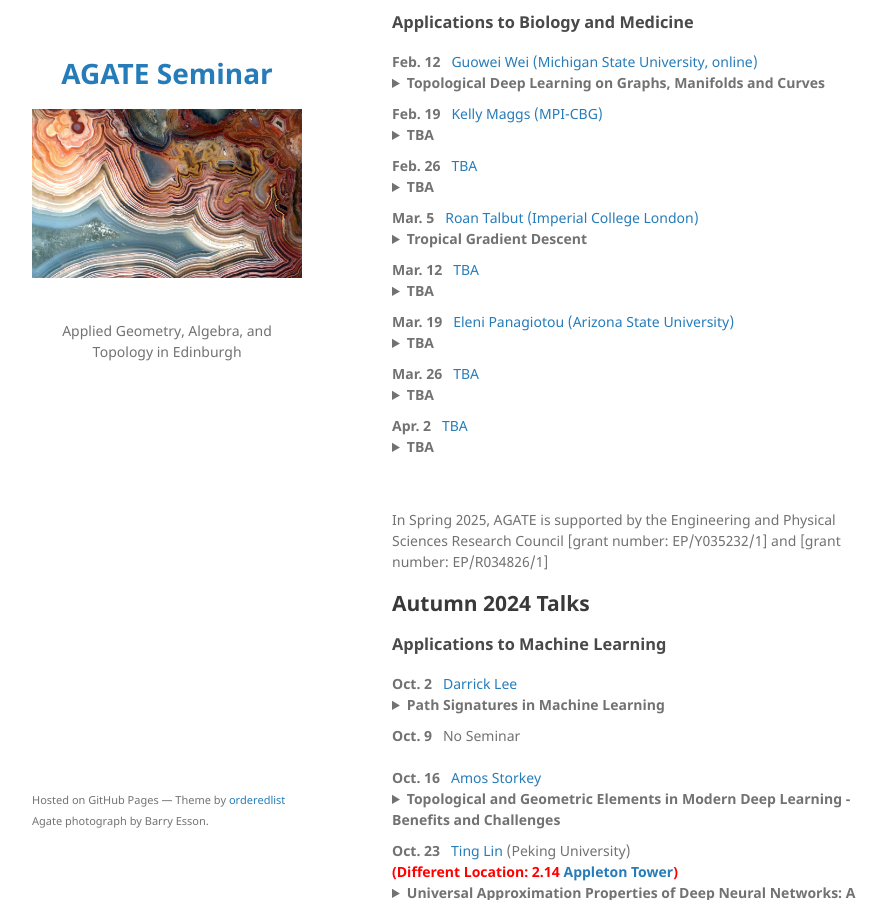
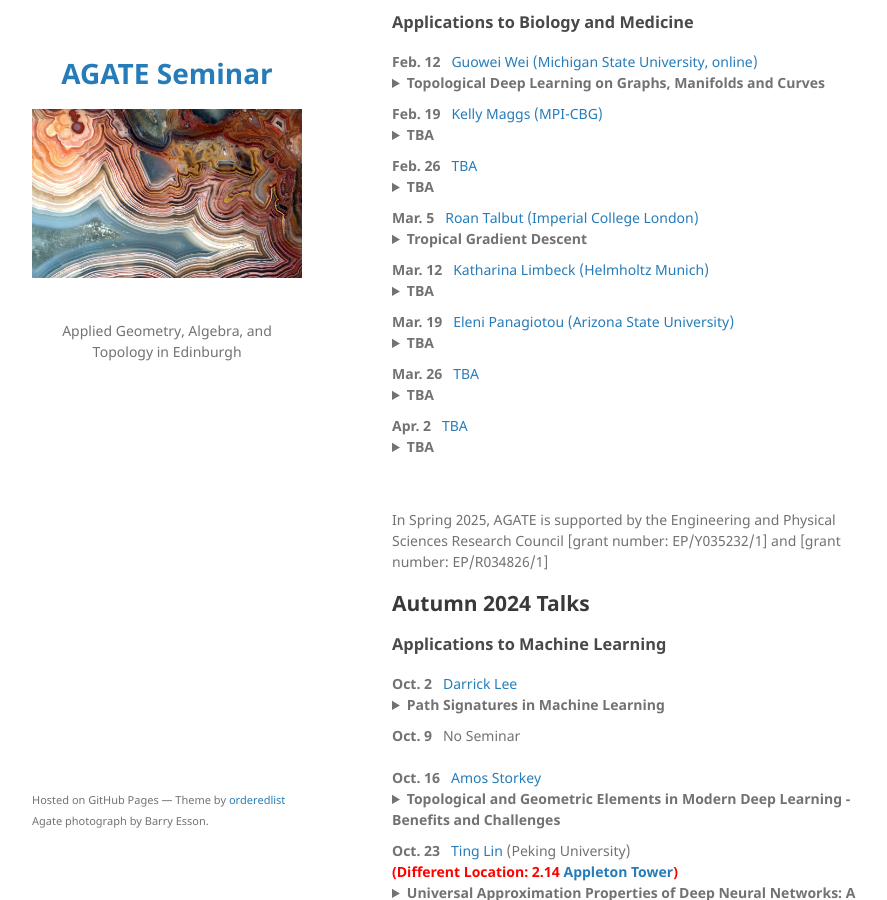
Before and after one commit to agatedinburgh/agatedinburgh.github.io, a Jekyll site: the page built from index.md, in a window 1280 px wide and 900 px high, scrolled down 548 px. Shown: the whole window, without its empty margins (178-1065 px from the left). Built offline with Jekyll 4.4.1, drawn with Linux system fonts in a browser that asks for light colours; our own code applies the rules of GitHub Pages for plain Markdown files.

Commit message:
added to speaker list

```diff
--- a/index.md
+++ b/index.md
@@ -46,7 +46,7 @@ To join the mailing list, send an email to sympa at mlist.is.ed.ac.uk with nothi
 <p style="margin-left:30px;"> TBA</p>
 </details>
 
-<nobr><b>Mar. 12</b>  &nbsp; <a href="INSERT URL HERE">TBA</a></nobr>
+<nobr><b>Mar. 12</b>  &nbsp; <a href="https://limbeckkat.github.io/">Katharina Limbeck (Helmholtz Munich)</a></nobr>
 <details style="margin-bottom:10px">
 <summary><b>TBA</b></summary>
 <p style="margin-left:30px;"> TBA</p>
```
